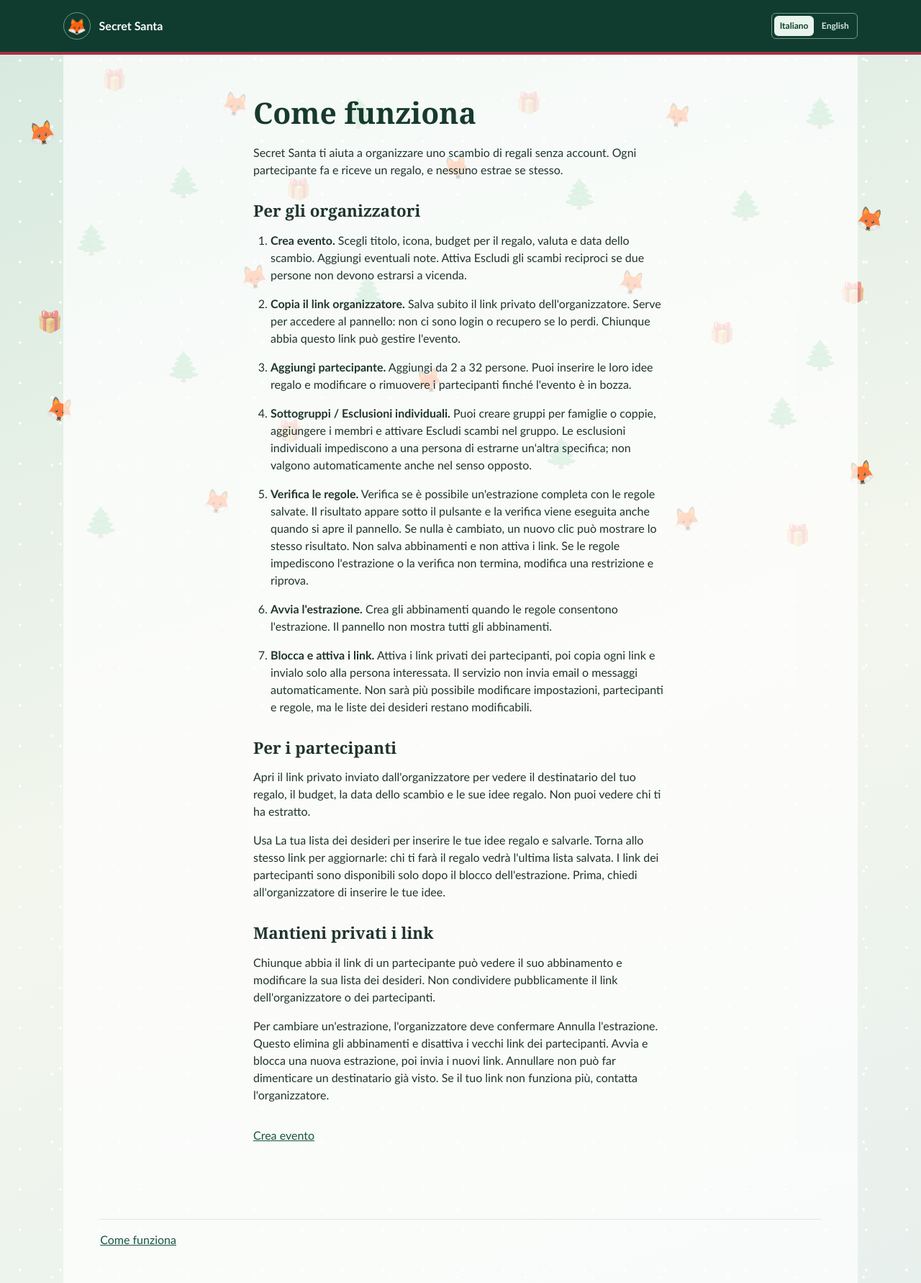
After one commit to paoloBerizzi/secret-santa-service, a FastAPI app: page /how-to-use in a window 1280 px wide. The commit adds this page. Shown: the whole page at 72% size. Run offline with FastAPI, Linux system fonts and the light colour scheme.

Commit message:
Add how-to-use page

```diff
--- a/app/i18n.py
+++ b/app/i18n.py
@@ -6,6 +6,34 @@ LANGUAGES = ('it', 'en')
 ITALIAN = {
     'New exchange': 'Nuovo scambio',
     'Create event': 'Crea evento',
+    'How to use': 'Come funziona',
+    'For organizers': 'Per gli organizzatori',
+    'For participants': 'Per i partecipanti',
+    'Keep links private': 'Mantieni privati i link',
+    'Secret Santa helps you organize a gift exchange without accounts. Each participant gives one gift and receives one gift, and nobody draws themselves.':
+        'Secret Santa ti aiuta a organizzare uno scambio di regali senza account. Ogni partecipante fa e riceve un regalo, e nessuno estrae se stesso.',
+    'Choose a title, icon, gift budget, currency, and exchange date. Add notes if needed. Enable no reciprocal pairs if two people must not draw each other.':
+        'Scegli titolo, icona, budget per il regalo, valuta e data dello scambio. Aggiungi eventuali note. Attiva Escludi gli scambi reciproci se due persone non devono estrarsi a vicenda.',
+    'Save the private organizer link immediately. It is your access to the dashboard: there is no login or recovery if you lose it. Anyone with this link can manage the event.':
+        "Salva subito il link privato dell'organizzatore. Serve per accedere al pannello: non ci sono login o recupero se lo perdi. Chiunque abbia questo link può gestire l'evento.",
+    'Add 2 to 32 people. You can enter their gift ideas and edit or remove participants while the event is a draft.':
+        "Aggiungi da 2 a 32 persone. Puoi inserire le loro idee regalo e modificare o rimuovere i partecipanti finché l'evento è in bozza.",
+    'Optionally create groups for households or couples, add their members, and enable no intra-group draws. Individual exclusions prevent a specific giver from drawing a specific recipient; they do not automatically apply in reverse.':
+        "Puoi creare gruppi per famiglie o coppie, aggiungere i membri e attivare Escludi scambi nel gruppo. Le esclusioni individuali impediscono a una persona di estrarne un'altra specifica; non valgono automaticamente anche nel senso opposto.",
+    'This checks whether a complete draw is possible with the saved rules. The result appears below the button and is also checked when the dashboard loads. If nothing changed, clicking again may show the same result. This does not save assignments or activate links. If the rules prevent a draw or the check cannot finish, adjust a restriction and try again.':
+        "Verifica se è possibile un'estrazione completa con le regole salvate. Il risultato appare sotto il pulsante e la verifica viene eseguita anche quando si apre il pannello. Se nulla è cambiato, un nuovo clic può mostrare lo stesso risultato. Non salva abbinamenti e non attiva i link. Se le regole impediscono l'estrazione o la verifica non termina, modifica una restrizione e riprova.",
+    'Create the assignments once the rules allow a draw. The dashboard does not display all pairings.':
+        "Crea gli abbinamenti quando le regole consentono l'estrazione. Il pannello non mostra tutti gli abbinamenti.",
+    'Activate the private participant links, then copy each link and send it only to that person. The service does not send emails or messages automatically. Event settings, participants, and rules can no longer be changed, but wishlists remain editable.':
+        "Attiva i link privati dei partecipanti, poi copia ogni link e invialo solo alla persona interessata. Il servizio non invia email o messaggi automaticamente. Non sarà più possibile modificare impostazioni, partecipanti e regole, ma le liste dei desideri restano modificabili.",
+    'Open the private link your organizer sent you to see your recipient, the budget, the exchange date, and their gift ideas. You cannot see who drew you.':
+        "Apri il link privato inviato dall'organizzatore per vedere il destinatario del tuo regalo, il budget, la data dello scambio e le sue idee regalo. Non puoi vedere chi ti ha estratto.",
+    'Use Your wishlist to enter your own gift ideas, then save them. Return to the same link to update them; the person giving to you sees your latest saved wishlist. Participant links are available only after the organizer locks the draw. Before that, ask the organizer to enter your ideas.':
+        "Usa La tua lista dei desideri per inserire le tue idee regalo e salvarle. Torna allo stesso link per aggiornarle: chi ti farà il regalo vedrà l'ultima lista salvata. I link dei partecipanti sono disponibili solo dopo il blocco dell'estrazione. Prima, chiedi all'organizzatore di inserire le tue idee.",
+    'Anyone with a participant link can see that assignment and edit that participant’s wishlist. Do not share your organizer or participant link publicly.':
+        "Chiunque abbia il link di un partecipante può vedere il suo abbinamento e modificare la sua lista dei desideri. Non condividere pubblicamente il link dell'organizzatore o dei partecipanti.",
+    'To change a draw, the organizer must confirm Reset draw. This deletes the assignments and invalidates old participant links. Run and lock a new draw, then send the new links. Resetting cannot make someone forget a recipient they already saw. If your link stops working, contact your organizer.':
+        "Per cambiare un'estrazione, l'organizzatore deve confermare Annulla l'estrazione. Questo elimina gli abbinamenti e disattiva i vecchi link dei partecipanti. Avvia e blocca una nuova estrazione, poi invia i nuovi link. Annullare non può far dimenticare un destinatario già visto. Se il tuo link non funziona più, contatta l'organizzatore.",
     'THE FAMILY EXCHANGE': 'LO SCAMBIO IN FAMIGLIA',
     'Language': 'Lingua',
     'Change language': 'Cambia lingua',
--- a/app/static/app.css
+++ b/app/static/app.css
@@ -64,6 +64,11 @@ body {
 .mark { display: grid; place-items: center; width: 2.35rem; height: 2.35rem; border: 1px solid #749789; border-radius: 50%; color: var(--gold); font-size: 1.35rem; }
 main.shell { position: relative; z-index: 1; min-height: calc(100vh - 4.5rem); padding: 1px clamp(1.25rem, 4%, 3.5rem) 3rem; background: rgba(255,255,255,.72); }
 .narrow { max-width: 36rem; margin: clamp(2.5rem, 7vh, 5rem) auto; padding-bottom: 2rem; }
+.site-footer { padding-top: 1rem; border-top: 1px solid var(--line); }
+.guide section { margin-block: 2rem; }
+.guide p { margin-block: 1rem; }
+.guide ol { padding-left: 1.5rem; list-style: decimal; }
+.guide li { margin-block: 1rem; }
 h1, h2 { font-family: Georgia, 'Times New Roman', serif; line-height: 1.15; font-weight: 700; }
 h1 { margin: 0 0 1.25rem; font-size: 2.55rem; color: #173a2e; }
 h2 { margin: 0 0 1rem; font-size: 1.4rem; }
--- a/app/templates/base.html
+++ b/app/templates/base.html
@@ -6,7 +6,7 @@
   <meta name="htmx-config" content='{"allowEval":false,"includeIndicatorStyles":false}'>
   <title>{% block title %}Secret Santa{% endblock %}</title>
   <link rel="stylesheet" href="https://cdn.jsdelivr.net/npm/tailwindcss@2.2.19/dist/tailwind.min.css" integrity="sha384-HtMZLkYo+pR5/u7zCzXxMJP6QoNnQJt1qkHM0EaOPvGDIzaVZbmYr/TlvUZ/sKAg" crossorigin="anonymous">
-  <link rel="stylesheet" href="/static/app.css?v=8">
+  <link rel="stylesheet" href="/static/app.css?v=9">
   <script defer src="/static/vendor/htmx.min.js"></script>
   <script defer src="/static/app.js"></script>
 </head>
@@ -36,6 +36,8 @@
       <button type="submit" name="language" value="en" lang="en" aria-pressed="{{ 'true' if locale == 'en' else 'false' }}">English</button>
     </form>
   </div></header>
-  <main class="shell">{% block content %}{% endblock %}</main>
+  <main class="shell">{% block content %}{% endblock %}
+    <footer class="site-footer"><a href="/how-to-use">{{ _('How to use') }}</a></footer>
+  </main>
 </body>
 </html>
--- /dev/null
+++ b/app/templates/how_to_use.html
@@ -0,0 +1,31 @@
+{% extends 'base.html' %}
+{% block title %}{{ _('How to use') }} | Secret Santa{% endblock %}
+{% block content %}
+<article class="narrow guide">
+  <h1>{{ _('How to use') }}</h1>
+  <p>{{ _('Secret Santa helps you organize a gift exchange without accounts. Each participant gives one gift and receives one gift, and nobody draws themselves.') }}</p>
+  <section>
+    <h2>{{ _('For organizers') }}</h2>
+    <ol>
+      <li><strong>{{ _('Create event') }}.</strong> {{ _('Choose a title, icon, gift budget, currency, and exchange date. Add notes if needed. Enable no reciprocal pairs if two people must not draw each other.') }}</li>
+      <li><strong>{{ _('Copy organizer link') }}.</strong> {{ _('Save the private organizer link immediately. It is your access to the dashboard: there is no login or recovery if you lose it. Anyone with this link can manage the event.') }}</li>
+      <li><strong>{{ _('Add participant') }}.</strong> {{ _('Add 2 to 32 people. You can enter their gift ideas and edit or remove participants while the event is a draft.') }}</li>
+      <li><strong>{{ _('Subgroups') }} / {{ _('Directed exclusions') }}.</strong> {{ _('Optionally create groups for households or couples, add their members, and enable no intra-group draws. Individual exclusions prevent a specific giver from drawing a specific recipient; they do not automatically apply in reverse.') }}</li>
+      <li><strong>{{ _('Check rules') }}.</strong> {{ _('This checks whether a complete draw is possible with the saved rules. The result appears below the button and is also checked when the dashboard loads. If nothing changed, clicking again may show the same result. This does not save assignments or activate links. If the rules prevent a draw or the check cannot finish, adjust a restriction and try again.') }}</li>
+      <li><strong>{{ _('Run draw') }}.</strong> {{ _('Create the assignments once the rules allow a draw. The dashboard does not display all pairings.') }}</li>
+      <li><strong>{{ _('Lock and enable links') }}.</strong> {{ _('Activate the private participant links, then copy each link and send it only to that person. The service does not send emails or messages automatically. Event settings, participants, and rules can no longer be changed, but wishlists remain editable.') }}</li>
+    </ol>
+  </section>
+  <section>
+    <h2>{{ _('For participants') }}</h2>
+    <p>{{ _('Open the private link your organizer sent you to see your recipient, the budget, the exchange date, and their gift ideas. You cannot see who drew you.') }}</p>
+    <p>{{ _('Use Your wishlist to enter your own gift ideas, then save them. Return to the same link to update them; the person giving to you sees your latest saved wishlist. Participant links are available only after the organizer locks the draw. Before that, ask the organizer to enter your ideas.') }}</p>
+  </section>
+  <section>
+    <h2>{{ _('Keep links private') }}</h2>
+    <p>{{ _('Anyone with a participant link can see that assignment and edit that participant’s wishlist. Do not share your organizer or participant link publicly.') }}</p>
+    <p>{{ _('To change a draw, the organizer must confirm Reset draw. This deletes the assignments and invalidates old participant links. Run and lock a new draw, then send the new links. Resetting cannot make someone forget a recipient they already saw. If your link stops working, contact your organizer.') }}</p>
+  </section>
+  <p><a href="/">{{ _('Create event') }}</a></p>
+</article>
+{% endblock %}
```
Also changed, not shown: app/routes/events.py (+6 -1 lines), tests/test_admin.py (+20 -0 lines), README.md.
